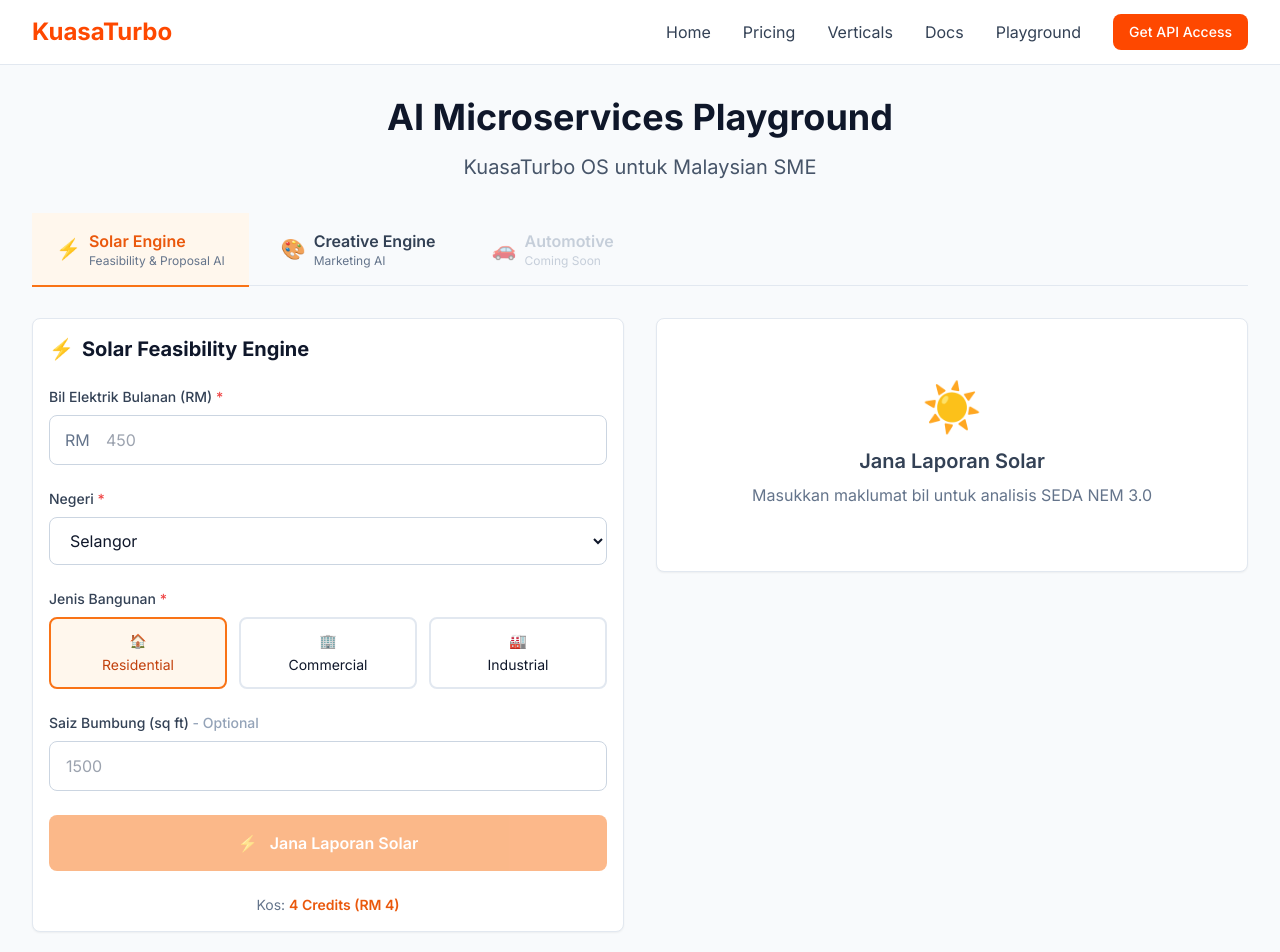
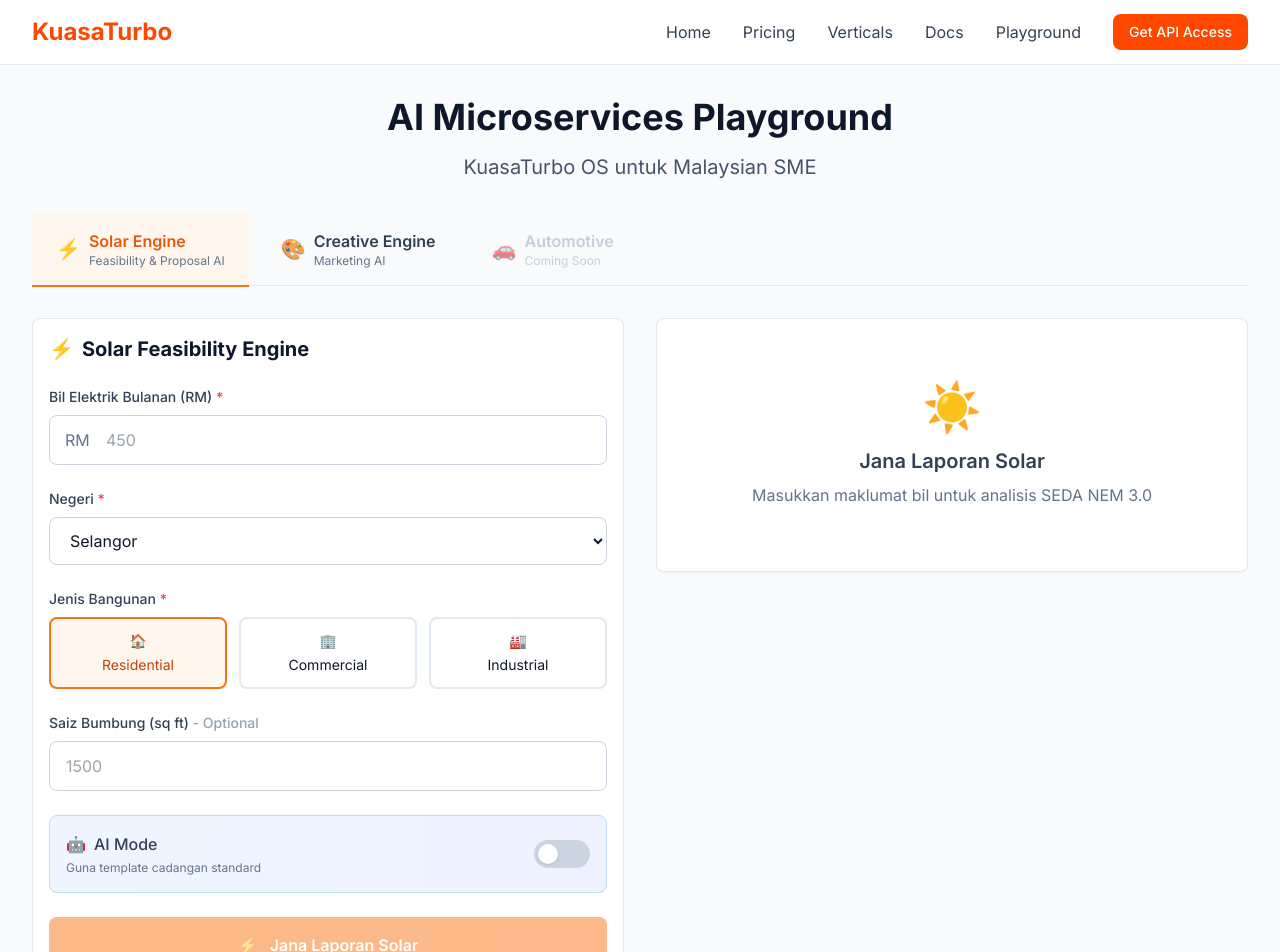
Before and after one commit to fidos777/kuasaturbo-frontend, a Next.js app: page /playground in a window 1280 px wide. Shown: the top 952 px of the page. Built offline with nearby package versions, Linux system fonts and the light colour scheme.

Commit message:
feat: add AI mode toggle for solar recommendations

```diff
--- a/app/api/solar/analyze/route.ts
+++ b/app/api/solar/analyze/route.ts
@@ -37,13 +37,13 @@
 
 export async function POST(request: NextRequest) {
   try {
-    const { monthlyBill, state, buildingType } = await request.json();
+    const { monthlyBill, state, buildingType, useAI } = await request.json();
     if (!monthlyBill || monthlyBill <= 0) return NextResponse.json({ status: 'error', error: 'Invalid bill' }, { status: 400 });
 
     const calc = calculate(monthlyBill, state, buildingType);
     let aiRec = '';
 
-    if (process.env.OPENAI_API_KEY) {
+    if (process.env.OPENAI_API_KEY && useAI) {
       try {
         const openai = new OpenAI({ apiKey: process.env.OPENAI_API_KEY });
         const prompt = `You are a Malaysian solar consultant. Write 3 paragraphs in Bahasa Malaysia (under 120 words) for: ${state}, ${buildingType}, RM${calc.currentMonthlyBill}/month bill. System: ${calc.systemSizeKwp}kWp, ${calc.panelCount} panels. Savings: RM${calc.monthlySavings}/month, payback ${calc.paybackYears} years, 25-year savings RM${calc.twentyFiveYearSavings.toLocaleString()}. Be persuasive, mention NEM 3.0, end with call to book survey.`;
--- a/app/playground/page.tsx
+++ b/app/playground/page.tsx
@@ -66,10 +66,10 @@
 
   const handleCreativeReset = () => { setCreativeState("idle"); setCreativeResult(null); setCurrentWorker(0); };
 
-  const handleSolarSubmit = async (data: { monthlyBill: number; state: string; buildingType: 'residential' | 'commercial' | 'industrial' }) => {
+  const handleSolarSubmit = async (data: { monthlyBill: number; state: string; buildingType: 'residential' | 'commercial' | 'industrial'; useAI: boolean }) => {
     setSolarState('loading');
     try {
-      const res = await fetch('/api/solar/analyze', { method: 'POST', headers: { 'Content-Type': 'application/json' }, body: JSON.stringify(data) });
+      const res = await fetch('/api/solar/analyze', { method: 'POST', headers: { 'Content-Type': 'application/json' }, body: JSON.stringify({ ...data, useAI: data.useAI || false }) });
       const result = await res.json();
       if (result.status === 'success') { setSolarReport(result.report); setSolarState('complete'); }
       else throw new Error(result.error);
--- a/components/solar/SolarForm.tsx
+++ b/components/solar/SolarForm.tsx
@@ -4,7 +4,7 @@
 import { MALAYSIAN_STATES, BUILDING_TYPES } from '@/lib/solar/constants';
 
 interface SolarFormProps {
-  onSubmit: (data: { monthlyBill: number; state: string; buildingType: 'residential' | 'commercial' | 'industrial'; roofSize?: number; }) => void;
+  onSubmit: (data: { monthlyBill: number; state: string; buildingType: 'residential' | 'commercial' | 'industrial'; roofSize?: number; useAI: boolean; }) => void;
   isLoading: boolean;
 }
 
@@ -13,11 +13,12 @@
   const [state, setState] = useState('Selangor');
   const [buildingType, setBuildingType] = useState<'residential' | 'commercial' | 'industrial'>('residential');
   const [roofSize, setRoofSize] = useState('');
+  const [useAI, setUseAI] = useState(false);
 
   const handleSubmit = (e: React.FormEvent) => {
     e.preventDefault();
     if (!monthlyBill || parseFloat(monthlyBill) <= 0) { alert('Sila masukkan bil bulanan'); return; }
-    onSubmit({ monthlyBill: parseFloat(monthlyBill), state, buildingType, roofSize: roofSize ? parseFloat(roofSize) : undefined });
+    onSubmit({ monthlyBill: parseFloat(monthlyBill), state, buildingType, roofSize: roofSize ? parseFloat(roofSize) : undefined, useAI });
   };
 
   return (
@@ -51,10 +52,38 @@
         <label className="block text-sm font-medium text-slate-700 mb-2">Saiz Bumbung (sq ft) <span className="text-slate-400">- Optional</span></label>
         <input type="number" value={roofSize} onChange={(e) => setRoofSize(e.target.value)} placeholder="1500" disabled={isLoading} className="w-full px-4 py-3 border border-slate-300 rounded-lg focus:outline-none focus:ring-2 focus:ring-orange-500 disabled:opacity-50" />
       </div>
+
+      {/* AI Mode Toggle */}
+      <div className="bg-gradient-to-r from-blue-50 to-indigo-50 border border-blue-200 p-4 rounded-lg">
+        <div className="flex items-center justify-between">
+          <div>
+            <div className="font-medium text-slate-700 flex items-center gap-2">
+              <span>🤖</span> AI Mode
+            </div>
+            <p className="text-xs text-slate-500 mt-1">
+              {useAI ? 'OpenAI akan menjana cadangan personalized' : 'Guna template cadangan standard'}
+            </p>
+          </div>
+          <button
+            type="button"
+            onClick={() => setUseAI(!useAI)}
+            disabled={isLoading}
+            className={`relative w-14 h-7 rounded-full transition-colors ${useAI ? 'bg-green-500' : 'bg-slate-300'} disabled:opacity-50`}
+          >
+            <div className={`absolute top-1 w-5 h-5 bg-white rounded-full shadow transition-transform ${useAI ? 'translate-x-8' : 'translate-x-1'}`}></div>
+          </button>
+        </div>
+        {useAI && (
+          <div className="mt-2 text-xs text-blue-600 bg-blue-100 px-2 py-1 rounded inline-block">
+            ⚡ +1 Credit untuk AI recommendation
+          </div>
+        )}
+      </div>
+
       <button type="submit" disabled={isLoading || !monthlyBill} className="w-full bg-orange-500 hover:bg-orange-600 text-white font-semibold py-4 px-6 rounded-lg transition-colors disabled:opacity-50 flex items-center justify-center gap-3">
         {isLoading ? (<><svg className="animate-spin h-5 w-5" xmlns="http://www.w3.org/2000/svg" fill="none" viewBox="0 0 24 24"><circle className="opacity-25" cx="12" cy="12" r="10" stroke="currentColor" strokeWidth="4"></circle><path className="opacity-75" fill="currentColor" d="M4 12a8 8 0 018-8V0C5.373 0 0 5.373 0 12h4zm2 5.291A7.962 7.962 0 014 12H0c0 3.042 1.135 5.824 3 7.938l3-2.647z"></path></svg><span>Menganalisis...</span></>) : (<><span>⚡</span><span>Jana Laporan Solar</span></>)}
       </button>
-      <div className="text-center text-sm text-slate-500">Kos: <span className="font-semibold text-orange-600">4 Credits (RM 4)</span></div>
+      <div className="text-center text-sm text-slate-500">Kos: <span className="font-semibold text-orange-600">{useAI ? '5' : '4'} Credits (RM {useAI ? '5' : '4'})</span></div>
     </form>
   );
 }
```
